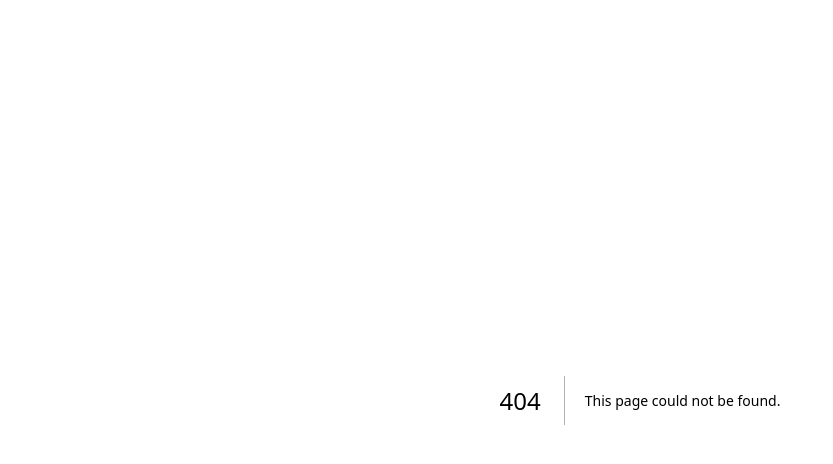
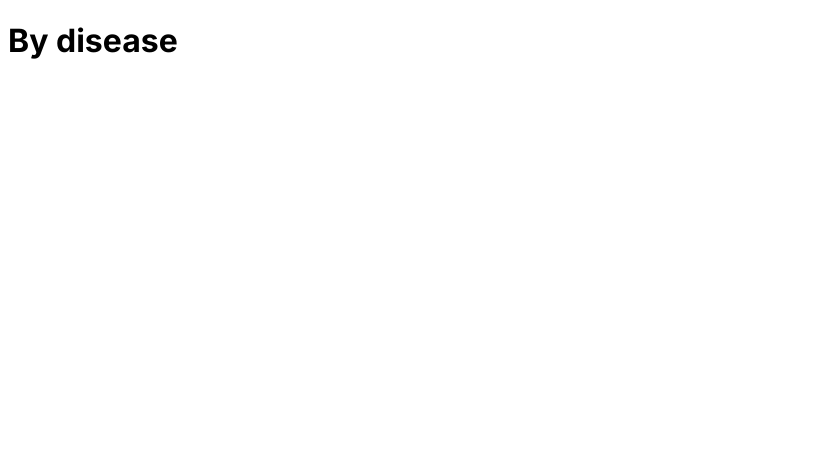
Before and after one commit to cayleeclaww/AutoimmuneEatsWebsitewTailwind, a Next.js app: page /bydisease in a window 1280 px wide. Before the commit this address had no page. Shown: the top 464 px of the page, without its empty margins (0-833 px from the left). Built offline with nearby package versions, Linux system fonts and the light colour scheme.

Commit message:
added basic nav bar

```diff
--- /dev/null
+++ b/components/navbar.jsx
@@ -0,0 +1,104 @@
+'use client'
+import Image from "next/image"
+import Autoimmune_Eats_Logo from "../public/Autoimmune_Eats_Logo.png"
+import Link from "next/link"
+// import '../src/app/globals.css'
+import 'tailwindcss/tailwind.css'
+import { AiOutlineMenu, AiOutlineClose } from 'react-icons/ai'
+import { useState } from 'react'
+
+
+const Navbar = () => {
+    const [menuOpen, setMenuOpen] = useState(false)
+
+    const handleNav = () => {
+        setMenuOpen(!menuOpen);
+    }
+
+  return (
+    <nav className="fixed w-full h-40 shadow-xl bg-white">
+        {/* Remove "flex" below to get nav bar items to be below logo */}
+        <div className="flex justify-between items-center h-full w-full px-4 2xl:px-16">
+            <Link href="/">
+            <Image src={Autoimmune_Eats_Logo}
+            alt="Logo"
+            height="100"
+            width="247"
+            className="cursor-pointer"
+            priority/>
+            </Link>
+            <div className="hidden sm:flex">
+                {/* YT video uses "sm:flex" but not working here */}
+                <ul className="hidden sm:flex">
+                    <Link href="/bydisease">
+                        <li className="ml-10 uppercase hover:border-b text-xl">by disease</li>
+                    </Link>
+                    <Link href="/bysymptom">
+                    <li className="ml-10 uppercase hover:border-b text-xl">by symptom</li>
+                    </Link>
+                    <Link href="/nutritionandsupplements">
+                    <li className="ml-10 uppercase hover:border-b text-xl">nutrition and supplements</li>
+                    </Link>
+                    <Link href="/resources">
+                    <li className="ml-10 uppercase hover:border-b text-xl">resources</li>
+                    </Link>
+                    <Link href="/about">
+                    <li className="ml-10 uppercase hover:border-b text-xl">about</li>
+                    </Link>
+                </ul>
+            </div>
+            <div onClick={handleNav} className="md:hidden cursor-pointer pl-24">
+                <AiOutlineMenu size={25} />
+            </div>
+        </div>
+        <div className={
+            menuOpen
+            ? "fixed left-0 top-0 width-[65%] sm:hidden h-screen bg-[#ecf0f3] p-10 ease-in duration-500"
+            : "fixed left-[-100%] top-0 p-10 ease-in duration-500"
+        }>
+            <div className="flex w-full items-center justify-end">
+                <div onClick={handleNav} className="cursor-pointer">
+                    <AiOutlineClose size={25} />
+                </div>
+            </div>
+            <div className="flex-col py-4">
+                <ul>
+                    <Link href="/bydisease">
+                        <li
+                            onClick={() => setMenuOpen(false)}
+                            className="py-4 cursor-pointer">by disease</li>
+                    </Link>
+
+                    <Link href="/bysymptom">
+                        <li
+                            onClick={() => setMenuOpen(false)}
+                            className="py-4 cursor-pointer">by symptom</li>
+                    </Link>
+
+                    <Link href="/nutritionandsupplements">
+                        <li
+                            onClick={() => setMenuOpen(false)}
+                            className="py-4 cursor-pointer">nutrition and supplements</li>
+                    </Link>
+
+                    <Link href="/resources">
+                        <li
+                            onClick={() => setMenuOpen(false)}
+                            className="py-4 cursor-pointer">resources</li>
+                    </Link>
+
+                    <Link href="/about">
+                        <li
+                            onClick={() => setMenuOpen(false)}
+                            className="py-4 cursor-pointer">about</li>
+                    </Link>
+                </ul>
+            </div>
+
+
+        </div>
+    </nav>
+  )
+}
+
+export default Navbar
--- /dev/null
+++ b/src/app/bydisease/page.js
@@ -0,0 +1,3 @@
+export default function Page() {
+    return <h1 className="text-3xl font-bold underline">By disease</h1>
+  }
--- a/src/app/globals.css
+++ b/src/app/globals.css
@@ -1,8 +1,12 @@
-@tailwind base;
-@tailwind components;
-@tailwind utilities;
+@import base;
+@import components;
+@import utilities;
 
-:root {
+/* @import 'tailwindcss/base';
+@import 'tailwindcss/components';
+@import 'tailwindcss/utilities'; */
+
+/* :root {
   --foreground-rgb: 0, 0, 0;
   --background-start-rgb: 214, 219, 220;
   --background-end-rgb: 255, 255, 255;
@@ -24,4 +28,4 @@ body {
       rgb(var(--background-end-rgb))
     )
     rgb(var(--background-start-rgb));
-}
+} */
--- a/src/app/layout.js
+++ b/src/app/layout.js
@@ -4,8 +4,8 @@ import { Inter } from 'next/font/google'
 const inter = Inter({ subsets: ['latin'] })
 
 export const metadata = {
-  title: 'Create Next App',
-  description: 'Generated by create next app',
+  title: 'Autoimmune Eats',
+  description: 'Radical nutrition for autoimmune',
 }
 
 export default function RootLayout({ children }) {
--- a/src/app/page.js
+++ b/src/app/page.js
@@ -1,8 +1,28 @@
-import Image from 'next/image'
+// 'use client'
+// import Image from "next/image";
+import Navbar from "../../components/navbar";
+// import './globals.css'
+// import 'tailwindcss/tailwind.css'
+
+
 
 export default function Home() {
   return (
-    <main className="flex min-h-screen flex-col items-center justify-between p-24">
+    <>
+      <Navbar/>
+
+    </>
+  );
+}
+
+
+
+
+
+
+
+
+     {/* <main className="flex min-h-screen flex-col items-center justify-between p-24">
       <div className="z-10 max-w-5xl w-full items-center justify-between font-mono text-sm lg:flex">
         <p className="fixed left-0 top-0 flex w-full justify-center border-b border-gray-300 bg-gradient-to-b from-zinc-200 pb-6 pt-8 backdrop-blur-2xl dark:border-neutral-800 dark:bg-zinc-800/30 dark:from-inherit lg:static lg:w-auto  lg:rounded-xl lg:border lg:bg-gray-200 lg:p-4 lg:dark:bg-zinc-800/30">
           Get started by editing&nbsp;
@@ -108,6 +128,4 @@ export default function Home() {
           </p>
         </a>
       </div>
-    </main>
-  )
-}
+    </main> */}
--- a/tailwind.config.js
+++ b/tailwind.config.js
@@ -1,18 +1,53 @@
+// /* @type {import('tailwindcss').Config} */
+// module.exports = {
+//   content: [
+//     './src/pages/**/*.{js,ts,jsx,tsx,mdx}',
+//     './src/components/**/*.{js,ts,jsx,tsx,mdx}',
+//     './src/app/**/*.{js,ts,jsx,tsx,mdx}',
+//     './src/**/*.{js,ts,jsx,tsx,mdx}',
+
+//   ],
+//   theme: {
+//     extend: {
+//       backgroundImage: {
+//         'gradient-radial': 'radial-gradient(var(--tw-gradient-stops))',
+//         'gradient-conic':
+//           'conic-gradient(from 180deg at 50% 50%, var(--tw-gradient-stops))',
+//       },
+//     },
+//   },
+//   plugins: [],
+// }
+
 /** @type {import('tailwindcss').Config} */
 module.exports = {
   content: [
-    './src/pages/**/*.{js,ts,jsx,tsx,mdx}',
-    './src/components/**/*.{js,ts,jsx,tsx,mdx}',
-    './src/app/**/*.{js,ts,jsx,tsx,mdx}',
+    "./app/**/*.{js,ts,jsx,tsx,mdx}",
+    "./pages/**/*.{js,ts,jsx,tsx,mdx}",
+    "./components/**/*.{js,ts,jsx,tsx,mdx}",
+
+    // Or if using `src` directory:
+    "./src/**/*.{js,ts,jsx,tsx,mdx}",
   ],
   theme: {
-    extend: {
-      backgroundImage: {
-        'gradient-radial': 'radial-gradient(var(--tw-gradient-stops))',
-        'gradient-conic':
-          'conic-gradient(from 180deg at 50% 50%, var(--tw-gradient-stops))',
-      },
-    },
+    extend: {},
   },
   plugins: [],
 }
+
+// module.exports = {
+//   purge: [
+//     "./src/**/*.{js,ts,jsx,tsx}",
+//     "./src/components/**/*.{js,ts,jsx,tsx,mdx}",
+//     "./src/app/**/*.{js,ts,jsx,tsx,mdx}",
+//     // Add more here
+//   ],
+//   darkMode: "class",
+//   theme: {
+//     extend: {},
+//   },
+//   variants: {
+//     extend: {},
+//   },
+//   plugins: [],
+// };
```
Also changed, not shown: package.json (+6 -5 lines), public/Autoimmune_Eats_Logo.png (added), 1 other file (tests, documents, lock files or other folders).
